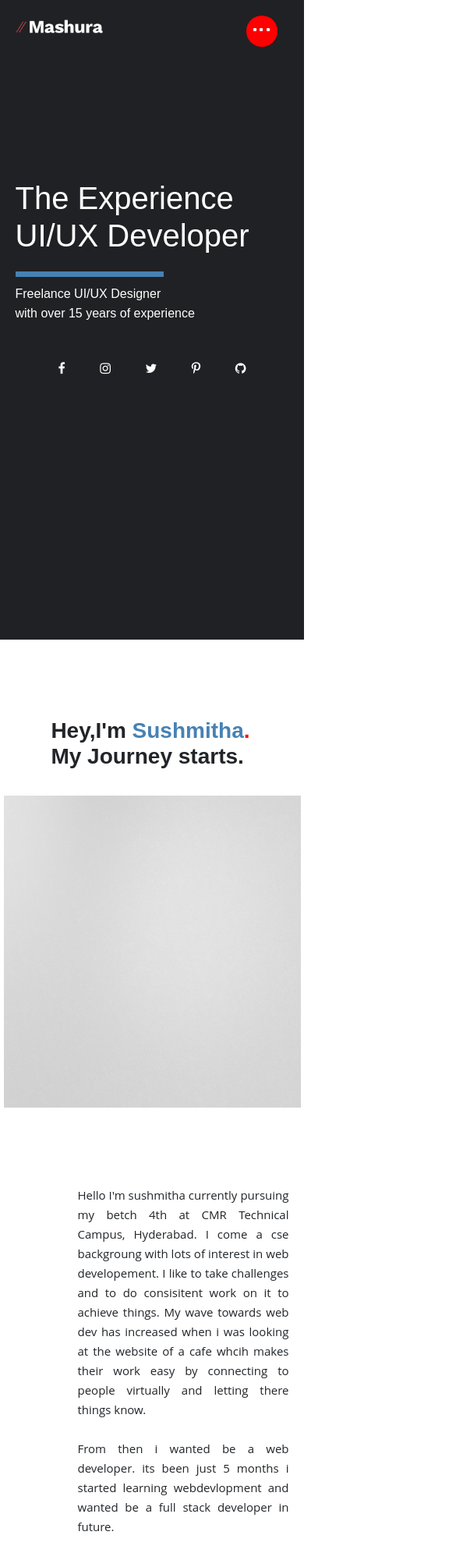
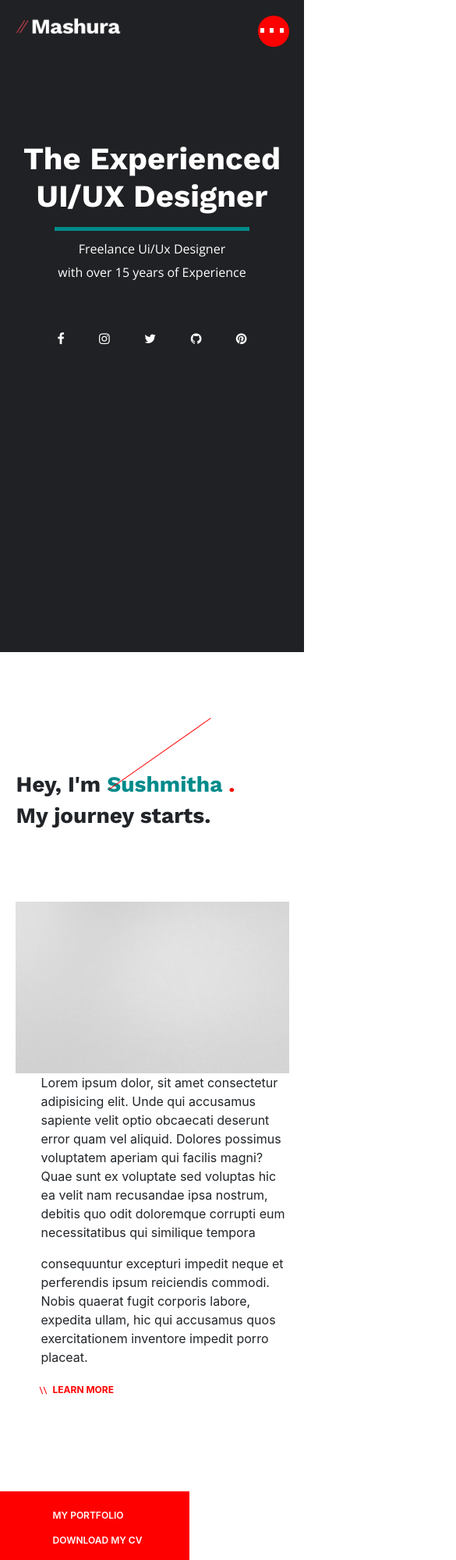
Before and after one commit to sushmithareddy10/portfolio, a plain HTML site: page index.html in a window 390 px wide. Shown: the top 2000 px of the page at 78% size, 585 px wide, since content can reach past the window. Drawn offline with nearby package versions, Linux system fonts and the light colour scheme; a web font is replaced by a local one.

Commit message:
made changes

```diff
--- /dev/null
+++ b/css/responsive.css
@@ -0,0 +1,47 @@
+@media screen and (max-width:992px)
+{
+    .fix-center{
+        width: 90%;
+    }
+
+    .font-icons a{
+        display: inline-block;
+        padding: 0px 20px;
+    }
+
+    .font-icons{
+        margin-top: 20px;
+        text-align: center;
+        margin-bottom: 20px;
+    }
+
+     .banner{
+         padding: 20px 0px;
+     }
+    .banner .heading{
+        text-align: center;
+        margin: 0 auto;
+        padding-bottom: 30px;
+        max-width: 100%;
+
+
+    }
+    .heading h1::after{
+        left:50%;
+        transform: translateX(-50%);
+    }
+
+
+}
+@media screen and (max-width:330px)
+{
+     .banner{
+         height: 110vh;
+     }
+}
+@media screen and (max-width:992px)
+{
+}
+@media screen and (max-width:992px)
+{
+}
--- a/css/style.css
+++ b/css/style.css
@@ -11,180 +11,190 @@ body{
 }
 
 h1,h2,h3,h4,h5,h6{
-    font-family: 'Work Sans', sans-serif;
+    font-family: 'Work Sans', sans-serif ;
 }
 
 p,a{
-    font-family: 'Open Sans', sans-serif;
+    font-family: ;
 }
 
 a{
-    text-decoration: none;
-    color: white;
-    display: block;
-    padding-top: 10px;
-    padding-bottom: 10px;
+   text-decoration: none;
 }
 
 .fix-center{
     max-width: 1200px;
     margin: 0 auto;
 }
-@media screen and (max-width:992px)
-{
-    .fix-center{
-        width: 90%;
-    }
-    section .heading{
-      max-width: 100%;
-    }
 
-    .font-icons a{
-        display: inline-block;
-        padding-top: 250px;
-        padding-right: 20px;
-        padding-left: 20px ;
-        text-align: center;
-    }
+.fit-center{
+    max-width: 700px;
+    margin: 0 auto;
 }
-
 
 img{
     max-width: 100%;
     width:100%;
 }
+
 header{
     background-color: #202124;
+    overflow: auto;
     padding-top: 20px;
-    overflow: auto;
 }
+
 header .logo{
-    max-width: 125px;
+    max-width: 150px;
     float: left;
 
 }
+
 header .hamburger{
     background-color: red;
     width: 40px;
     height: 40px;
-    border-radius: 30px;
-    padding-left: 9px;
-    padding-top: 2px;
-    margin-right: 15px;
+    border-radius: 20px;
     float: right;
 }
+
 header .hamburger span{
     background-color: white;
     display: inline-block;
-    width: 4px;
-    height: 4px;
-    border-radius: 1px;
-    text-align: center;
+    width: 5px;
+    height: 6px;
+    margin-left: 3px;
+    margin-top: 16px;
+}
+
+.banner{
+    background-color: #202124;
+    height: 92vh;
+    position: relative;
+    padding: 50px 0px;
+}
+
+.heading{
+    color: white;
+    max-width: 420px;
+    padding-top: 100px;
 
 }
 
-section{
-    background-color: #202124;
-    color: white;
-    padding-top: 150px;
-     height: 90vh;
+.heading h1{
+    font-family:  'Work Sans', sans-serif;
     position: relative;
+    padding-bottom: 20px;
 }
-section .heading{
-    max-width: 420px;
-    padding-top: 20px;
-    font-weight: bolder;
+.heading h6{
+    font-family: 'Open Sans', sans-serif;
+    line-height: 30px;
+}
+.heading h1::after{
+    content: ' ';
+    position: absolute;
+    left: 0;
+    bottom: 0;
+    width: 250px;
+    height: 5px;
+    background-color: #008B8B;
+}
+.font-icons{
+    margin-top: 10px;
+    text-align: right;
 
 }
-section .font-icons{
+.font-icons a{
+    color: white;
    display: block;
-   position: absolute;
-   right: 0;
-   text-align: center;
+   padding: 20px 0px;
+
 }
 
-section .heading h6{
-    line-height: 25px;
-    padding-top: 30px ;
+.introduction{
+    padding: 80px 0;
+    padding-top: 150px;
 }
 
-section .heading::after{
-    content: '';
+.name h3{
+    max-width: 300px;
+    line-height: 40px;
+    margin-left: auto;
+    margin-bottom: 60px;
+    margin-bottom: 40px;
+    margin-right: 50px;
+}
+.name h3 .name-color{
+    color: #008B8B;
+}
+.name h3 .dot-color{
+    color: red;
+}
+
+.introduction .name .grey-image{
+    padding-top: 50px;
+}
+
+.name h3::before{
+    content: ' ';
+    width: 160px;
+    height: 1px;
     position: absolute;
-    width: 50%;
-    height: 7px;
-    background-color: #4682B4;
-    top: 65%;
-    left: 15px;
+    left: 120px;
+    top: -20px;
+    background-color: red;
+    transform: rotate(-35deg);
+}
+
+.description p{
+     max-width: 700px;
+}
+
+.two-lines{
+    color: red;
+    font-size: 12px;
+    font-weight: 700;
+    position: relative;
+   padding-left: 15px;
+}
+
+.two-lines::after{
+    content: ' ';
+    position: absolute;
+    width: 10px;
+    height: 1.2px;
+    left: -5px;
+    bottom: 6px;
+    background-color: red;
+    transform: rotate(-111deg);
 
 }
-.name{
-    margin-top: 100px;
+.two-lines::before{
+    content: ' ';
     position: absolute;
-    right: 80px;
+    width: 10px;
+    height: 1.2px;
+    left: 0px;
+    bottom: 6px;
+    background-color: red;
+    transform: rotate(-111deg);
 }
-.name h3{
+
+.portfolio a{
+    display: block;
+    font-size: 12px;
     font-weight: 600;
+    padding-top: 30px ;
+    line-height: 2px;
+    color: white;
+    padding-left: 100px;
+    border-left: solid 5px white;
 }
-.name span{
-    color: #4682B4 ;
-}
-.name span span{
-    color: red;
-}
-.photo{
-    margin-top: 200px;
+
+.portfolio{
+    background-color: red;
+    width: 280px;
+    height: 100px;
+    margin-top: 120px;
+    margin-left: -90px;
 
 }
-.description{
-    margin-top: 100px;
-    font-size: 15px;
-    line-height: 25px;
-    text-align: justify;
-    margin-left: 80px;
-}
-.description h6{
-    line-height: 30px;
-}
-#link{
-    background-color: red;
-    text-align: center;
-    width: 250px;
-    height: 100px;
-    line-height: 10px;
-    padding-top: 15px;
-    margin-left: -150px;
-    margin-top: 130px;
-}
-.sills-heading h4{
-    margin-top: 150px;
-    margin-bottom: 50px;
-    position: relative;
-    left: 70%;
-    font-weight: 700;
-}
-.sills-heading h4 span{
-    color: red;
-    font-size: 30px;
-}
-.skills{
-    position: absolute;
-    left: 20%;
-
-}
-.skills #skill-row div{
-    width: 220px;
-    height: 250px;
-    margin-left: 30px;
-    margin-right: 30px;
-}
-.skills #skill-row img{
-    width: 70px;
-    height: 7opx;
-    margin-bottom: 30px;
-}
-.skills #skill-row div h4{
-    font-weight: 600;
-    font-size: 20px;
-    margin-bottom: 10px;
-}
--- a/index.html
+++ b/index.html
@@ -43,16 +43,20 @@
 <!-- Fontawesome -->
 <link rel="stylesheet" href="https://maxcdn.bootstrapcdn.com/font-awesome/4.7.0/css/font-awesome.min.css">
 
+<link href="https://fonts.googleapis.com/css2?family=Work+Sans:wght@700&display=swap" rel="stylesheet">
+<link href="https://fonts.googleapis.com/css2?family=Open+Sans&family=Work+Sans:wght@700&display=swap" rel="stylesheet">
     <link href="https://fonts.googleapis.com/css2?family=Playfair+Display:ital,wght@0,400;0,500;0,600;0,700;0,800;0,900;1,400;1,500;1,600;1,700;1,800;1,900&display=swap" rel="stylesheet">
     <link rel="stylesheet" href="css/bootstrap.min.css">
     <link rel="stylesheet" href="css/style.css">
+    <link rel="stylesheet" href="css/responsive.css">
 
 </head>
 <body>
+
    <header>
        <div class="fix-center">
            <div class="logo">
-                <img src="images/logo.png" alt="logo">
+               <img src="./images/logo.png" alt="logo">
            </div>
            <div class="hamburger">
                <span></span>
@@ -61,99 +65,56 @@
            </div>
        </div>
    </header>
-    <section>
+
+   <section class="banner">
        <div class="fix-center">
            <div class="row">
-                <div class="col-md-8 heading">
-                    <h1>The Experience UI/UX Developer</h1>
-                    <h6>Freelance UI/UX Designer <br> with over 15 years of experience</h6>
+               <div class="col-lg-7 heading">
+                    <h1>The Experienced UI/UX Designer</h1>
+                    <h6>Freelance Ui/Ux Designer <br> with over 15 years of Experience</h6>
                </div>
-                <div class="col-md-4 font-icons">
+               <div class="col-lg-5 font-icons">
                    <a href="#"><i class="fa fa-facebook"></i></a>
                    <a href="#"><i class="fa fa-instagram"></i></a>
                    <a href="#"><i class="fa fa-twitter"></i></a>
-                    <a href="#"><i class="fa fa-pinterest-p"></i></a>
                    <a href="#"><i class="fa fa-github"></i></a>
+                   <a href="#"><i class="fa fa-pinterest"></i></a>
+
                </div>
+
            </div>
        </div>
    </section>
 
+   <section class="introduction">
        <div class="fix-center">
            <div class="row">
-                <div class="col-md-5" >
-                    <div class="row name">
-                        <h3>Hey,I'm <span>Sushmitha<span>.</span></span><br>
-                         My Journey starts.</h3>
-
-                    </div>
-                    <div class="row photo">
-                       <img src="./images/grey-image.jpg" alt="photo" height="400">
+               <div class="col-lg-6 name">
+                <h3><b>Hey, I'm <span class="name-color">Sushmitha</span>
+                    <span class="dot-color">.</span></b>
+                    <br> My journey starts.</h3>
+                    <div class="grey-image">
+                        <img src="./images/grey-image.jpg" alt="blankimage">
                     </div>
                </div>
+               <div class="col-lg-6 pl-5 description">
+                   <p>Lorem ipsum dolor, sit amet consectetur adipisicing elit. Unde qui accusamus sapiente
+                        velit optio obcaecati deserunt error quam vel aliquid. Dolores possimus voluptatem
+                        aperiam qui facilis magni? Quae sunt ex voluptate sed voluptas hic ea velit nam recusandae
+                         ipsa nostrum, debitis quo odit doloremque corrupti eum necessitatibus qui similique tempora </p>
 
-                <div class="col-md-6  description">
-                    <p>Hello I'm sushmitha currently pursuing my betch 4th at CMR Technical Campus, Hyderabad. I come a cse backgroung
-                        with lots of interest in web developement. I like to take challenges and to do consisitent work on it to achieve things.
-                        My wave towards web dev has increased when i was looking at the website of a cafe whcih makes their work easy by connecting to people virtually
-                        and letting there things know. <br><br> From then i wanted be a web developer. its been just 5 months i started learning webdevlopment and wanted be a full
-                        stack developer in future.
-                    </p>
-                      <div id="link">
-                        <a href="#">My Portfolio</a>
-                        <a href="#">Download CV</a>
-                      </div>
-                </div>
-            </div>
-        </div>
-
-        <div class="fix-center">
-            <div class="sills-heading">
-                <h4>What I Do<span>.</span></h4>
-            </div>
-            <div class="skills">
-                <div class="row" id="skill-row">
-                    <div>
-                        <img src="./images/web design.png" alt="web design">
-                        <h4>Web Design</h4>
-                        <p>Vim noeum triatinys scribent varity peru decta copisoau repeieume triemp laborey fabulous scriptorem</p>
-                    </div>
-                    <div>
-                        <img src="./images/photography.png" alt="web design">
-                        <h4>photography</h4>
-                        <p>Vim noeum triatinys scribent varity peru decta copisoau repeieume triemp laborey fabulous scriptorem</p>
-                    </div>
-                    <div>
-                        <img src="./images/development.png" alt="web design">
-                        <h4>Development</h4>
-                        <p>Vim noeum triatinys scribent varity peru decta copisoau repeieume triemp laborey fabulous scriptorem</p>
-                    </div>
-
-                </div>
-                <div class="row" id="skill-row">
-                    <div>
-                        <img src="./images/branding.png" alt="web design">
-                        <h4>Branding</h4>
-                        <p>Vim noeum triatinys scribent varity peru decta copisoau repeieume triemp laborey fabulous scriptorem</p>
-                    </div>
-                    <div>
-                        <img src="./images/research ranking.png" alt="web design">
-                        <h4>Search Ranking</h4>
-                        <p>Vim noeum triatinys scribent varity peru decta copisoau repeieume triemp laborey fabulous scriptorem</p>
-                    </div>
-                    <div>
-                        <img src="./images/marketing.png" alt="web design">
-                        <h4>Marketing</h4>
-                        <p>Vim noeum triatinys scribent varity peru decta copisoau repeieume triemp laborey fabulous scriptorem</p>
+                          <p>consequuntur excepturi impedit neque et perferendis ipsum reiciendis commodi. Nobis quaerat fugit
+                          corporis labore, expedita ullam, hic qui accusamus quos exercitationem inventore impedit porro placeat.</p>
+                          <a href="#" class="two-lines">LEARN MORE</a>
+                          <div class="portfolio">
+                              <a href="#">MY PORTFOLIO</a>
+                              <a href="#">DOWNLOAD MY CV</a>
                           </div>
 
                </div>
            </div>
        </div>
-
-
-
-
+   </section>
 
 
 
```
Lines whose indentation alone changed are shown as unchanged.
